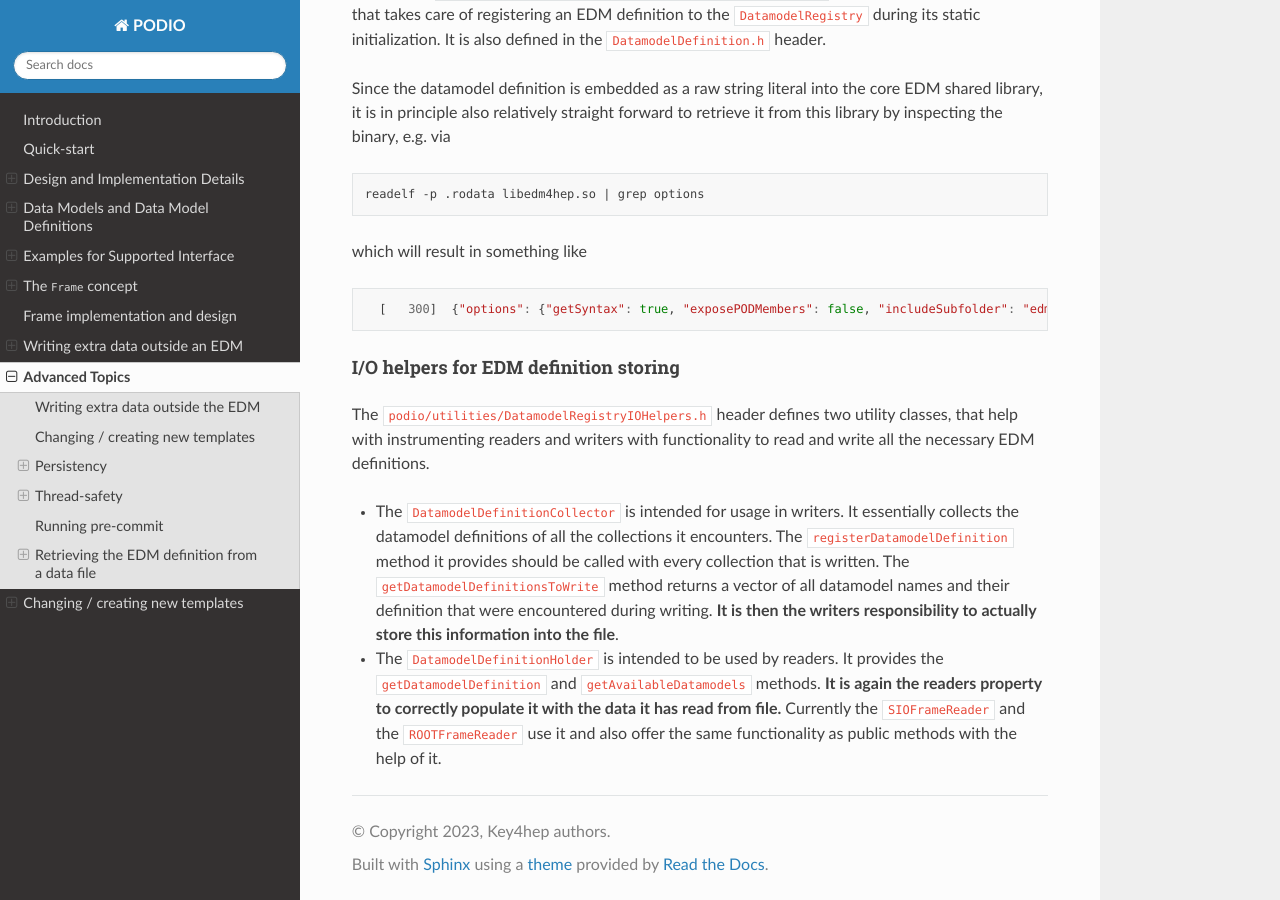
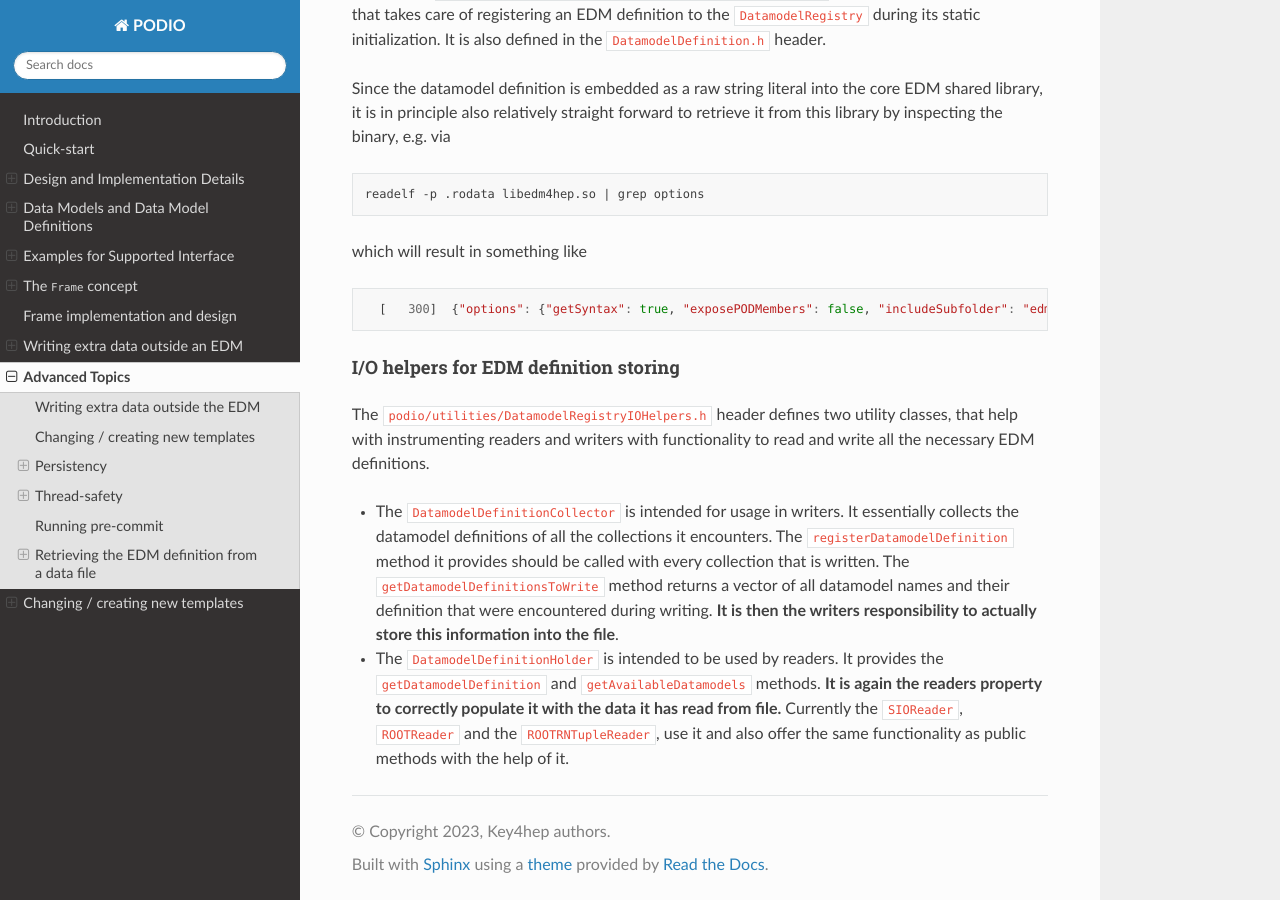
Before and after one commit to AIDASoft/podio, a Sphinx documentation site: the page built from doc/advanced_topics.md, in a window 1280 px wide and 900 px high, scrolled down 4579 px. Built offline with Sphinx 7.4.7 and the Read the Docs theme 2.0.0, drawn with Linux system fonts in a browser that asks for light colours; pages that are not in the unit, such as notebooks, are missing from menus; the version number could not be read and is left out.

Commit message:
Remove mentions of old names from existing docs

```diff
--- a/doc/advanced_topics.md
+++ b/doc/advanced_topics.md
@@ -215,6 +215,6 @@ read and write all the necessary EDM definitions.
 -  The `DatamodelDefinitionHolder` is intended to be used by readers. It
   provides the `getDatamodelDefinition` and `getAvailableDatamodels` methods.
   **It is again the readers property to correctly populate it with the data it
-  has read from file.** Currently the `SIOFrameReader` and the `ROOTFrameReader`
+  has read from file.** Currently the `SIOReader`, `ROOTReader` and the `ROOTRNTupleReader`,
   use it and also offer the same functionality as public methods with the help
   of it.
```
